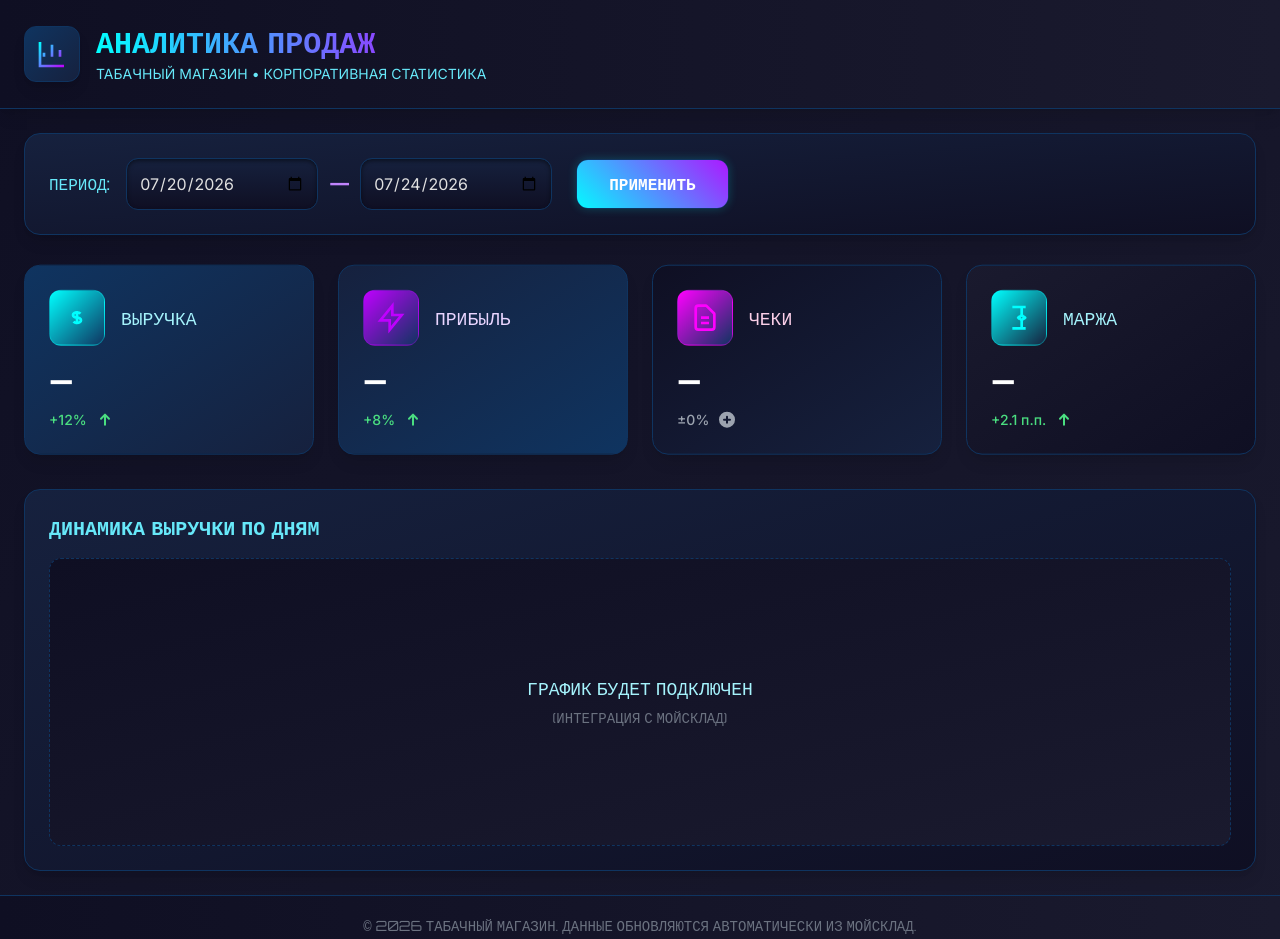
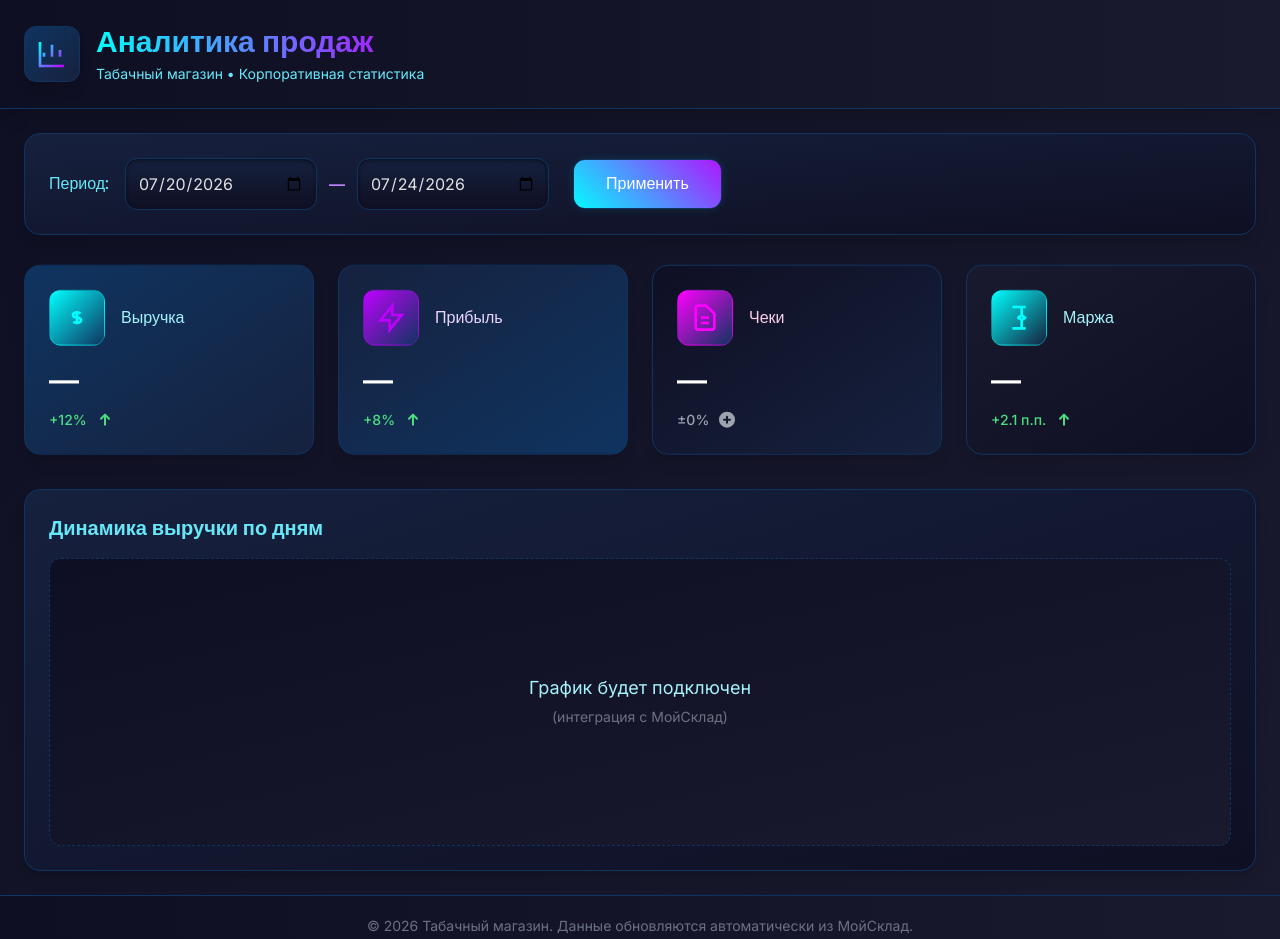
Before and after one commit to DenmarkGod/analyzer, a plain HTML site: page index.html in a window 1280 px wide. Drawn offline with nearby package versions, Linux system fonts and the light colour scheme.

Commit message:
index.html

```diff
--- a/index.html
+++ b/index.html
@@ -4,6 +4,9 @@
   <meta charset="UTF-8" />
   <meta name="viewport" content="width=device-width, initial-scale=1.0"/>
   <title>Аналитика | Табачный Магазин</title>
+
+  <!-- Подключаем Poppins и Inter -->
+  <link href="https://fonts.googleapis.com/css2?family=Inter:wght@300;400;500;600&family=Poppins:wght@500;600&display=swap" rel="stylesheet">
 
   <!-- Tailwind через CDN -->
   <script src="https://cdn.tailwindcss.com"></script>
@@ -19,10 +22,12 @@
             'neon-blue': '#00ffff',
             'neon-purple': '#bf00ff',
             'neon-pink': '#ff00ff',
+            'text-main': '#e0e0e0',
+            'text-secondary': '#a0aec0',
           },
           boxShadow: {
-            'glow-md': '0 0 15px rgba(0, 255, 255, 0.2)',
-            'glow-lg': '0 0 25px rgba(191, 0, 255, 0.3)',
+            'glow-md': '0 0 15px rgba(0, 255, 255, 0.1)',
+            'glow-lg': '0 0 25px rgba(191, 0, 255, 0.2)',
             'inset-dark': 'inset 0 2px 4px rgba(0, 0, 0, 0.5)'
           },
           animation: {
@@ -37,8 +42,8 @@
               '50%': { transform: 'translateY(-10px)' },
             },
             glowPulse: {
-              '0%, 100%': { boxShadow: '0 0 15px rgba(0, 255, 255, 0.2)' },
-              '50%': { boxShadow: '0 0 30px rgba(191, 0, 255, 0.4)' },
+              '0%, 100%': { boxShadow: '0 0 15px rgba(0, 255, 255, 0.1)' },
+              '50%': { boxShadow: '0 0 30px rgba(191, 0, 255, 0.2)' },
             },
             shine: {
               '0%': { backgroundPosition: '-100%' },
@@ -51,7 +56,6 @@
   </script>
 
   <style>
-    @import url('https://fonts.googleapis.com/css2?family=Orbitron:wght@400;500;600;700&family=Inter:wght@300;400;500&display=swap');
     body {
       font-family: 'Inter', sans-serif;
       background: linear-gradient(135deg, #0f0f23 0%, #1a1a2e 100%);
@@ -59,8 +63,8 @@
       overflow-x: hidden;
     }
 
-    .cyber-font {
-      font-family: 'Orbitron', monospace;
+    .title-font {
+      font-family: 'Poppins', sans-serif;
     }
 
     .card-glow {
@@ -69,14 +73,14 @@
     }
 
     .card-glow:hover {
-      box-shadow: 0 0 25px rgba(191, 0, 255, 0.4), inset 0 2px 4px rgba(0, 0, 0, 0.7);
+      box-shadow: 0 0 25px rgba(191, 0, 255, 0.3), inset 0 2px 4px rgba(0, 0, 0, 0.7);
       transform: translateY(-5px);
     }
 
     .btn-cyber {
       background: linear-gradient(90deg, #0f3460, #16213e, #0f3460);
       border: 1px solid #0f3460;
-      box-shadow: 0 0 10px rgba(0, 255, 255, 0.2);
+      box-shadow: 0 0 10px rgba(0, 255, 255, 0.1);
       transition: all 0.3s ease;
       position: relative;
       overflow: hidden;
@@ -97,7 +101,7 @@
     }
 
     .btn-cyber:hover {
-      box-shadow: 0 0 20px rgba(191, 0, 255, 0.6);
+      box-shadow: 0 0 20px rgba(191, 0, 255, 0.4);
       transform: scale(1.03);
     }
 
@@ -111,7 +115,7 @@
     .input-dark:focus {
       outline: none;
       border-color: #00ffff;
-      box-shadow: 0 0 10px rgba(0, 255, 255, 0.3);
+      box-shadow: 0 0 10px rgba(0, 255, 255, 0.2);
     }
 
     .icon-wrapper {
@@ -141,11 +145,11 @@
         </svg>
       </div>
       <div>
-        <h1 class="text-3xl font-bold cyber-font text-transparent bg-clip-text bg-gradient-to-r from-[#00ffff] to-[#bf00ff]">
-          АНАЛИТИКА ПРОДАЖ
+        <h1 class="text-3xl font-semibold title-font text-transparent bg-clip-text bg-gradient-to-r from-[#00ffff] to-[#bf00ff]">
+          Аналитика продаж
         </h1>
         <p class="text-cyan-300 mt-1 text-sm">
-          ТАБАЧНЫЙ МАГАЗИН • КОРПОРАТИВНАЯ СТАТИСТИКА
+          Табачный магазин • Корпоративная статистика
         </p>
       </div>
     </div>
@@ -157,15 +161,15 @@
   <section class="mb-8 bg-gradient-to-br from-[#16213e] to-[#0f0f23] p-6 rounded-2xl border border-[#0f3460] shadow-lg card-glow">
     <div class="flex flex-wrap items-center gap-6">
       <div class="flex items-center gap-4">
-        <label class="text-cyan-300 font-medium cyber-font">ПЕРИОД:</label>
+        <label class="text-cyan-300 font-medium title-font">Период:</label>
         <div class="flex items-center gap-3">
           <input type="date" id="start-date" class="input-dark p-3 rounded-xl w-48" />
-          <span class="text-purple-400 font-bold text-lg">—</span>
+          <span class="text-purple-400 font-bold">—</span>
           <input type="date" id="end-date" class="input-dark p-3 rounded-xl w-48" />
         </div>
       </div>
-      <button id="apply-btn" class="btn-cyber text-white px-8 py-3 rounded-xl font-bold cyber-font relative z-10 overflow-hidden">
-        ПРИМЕНИТЬ
+      <button id="apply-btn" class="btn-cyber text-white px-8 py-3 rounded-xl font-medium title-font relative z-10 overflow-hidden">
+        Применить
       </button>
     </div>
   </section>
@@ -179,9 +183,9 @@
             <path d="M12 8c-1.657 0-3 .895-3 2s1.343 2 3 2 3 .895 3 2-1.343 2-3 2m0-8c1.11 0 2.08.402 2.599 1M12 8V7m0 1v8m0 0v1m0-1c-1.11 0-2.08-.402-2.599-1"/>
           </svg>
         </div>
-        <div class="font-medium text-cyan-200 cyber-font text-lg">ВЫРУЧКА</div>
+        <div class="font-medium text-cyan-200 title-font">Выручка</div>
       </div>
-      <div class="text-3xl font-bold text-white cyber-font" id="revenue">—</div>
+      <div class="text-3xl font-bold text-white" id="revenue">—</div>
       <div class="mt-3 text-sm font-medium text-green-400 flex items-center gap-2">
         <span>+12%</span>
         <svg xmlns="http://www.w3.org/2000/svg" class="h-5 w-5 text-green-400" viewBox="0 0 20 20" fill="currentColor">
@@ -197,9 +201,9 @@
             <path d="M13 10V3L4 14h7v7l9-11h-7z"/>
           </svg>
         </div>
-        <div class="font-medium text-purple-200 cyber-font text-lg">ПРИБЫЛЬ</div>
+        <div class="font-medium text-purple-200 title-font">Прибыль</div>
       </div>
-      <div class="text-3xl font-bold text-white cyber-font" id="profit">—</div>
+      <div class="text-3xl font-bold text-white" id="profit">—</div>
       <div class="mt-3 text-sm font-medium text-green-400 flex items-center gap-2">
         <span>+8%</span>
         <svg xmlns="http://www.w3.org/2000/svg" class="h-5 w-5 text-green-400" viewBox="0 0 20 20" fill="currentColor">
@@ -215,9 +219,9 @@
             <path d="M9 12h6m-6 4h6m2 5H7a2 2 0 01-2-2V5a2 2 0 012-2h5.586a1 1 0 01.707.293l5.414 5.414a1 1 0 01.293.707V19a2 2 0 01-2 2z"/>
           </svg>
         </div>
-        <div class="font-medium text-pink-200 cyber-font text-lg">ЧЕКИ</div>
+        <div class="font-medium text-pink-200 title-font">Чеки</div>
       </div>
-      <div class="text-3xl font-bold text-white cyber-font" id="checks">—</div>
+      <div class="text-3xl font-bold text-white" id="checks">—</div>
       <div class="mt-3 text-sm font-medium text-gray-400 flex items-center gap-2">
         <span>±0%</span>
         <svg xmlns="http://www.w3.org/2000/svg" class="h-5 w-5 text-gray-400" viewBox="0 0 20 20" fill="currentColor">
@@ -233,9 +237,9 @@
             <path d="M7 20l10 0M7 4l10 0M14 20v-6m0 0l-3-3m3 3l3-3M14 4v6m0 0l-3 3m3-3l3 3"/>
           </svg>
         </div>
-        <div class="font-medium text-cyan-200 cyber-font text-lg">МАРЖА</div>
+        <div class="font-medium text-cyan-200 title-font">Маржа</div>
       </div>
-      <div class="text-3xl font-bold text-white cyber-font" id="margin">—</div>
+      <div class="text-3xl font-bold text-white" id="margin">—</div>
       <div class="mt-3 text-sm font-medium text-green-400 flex items-center gap-2">
         <span>+2.1 п.п.</span>
         <svg xmlns="http://www.w3.org/2000/svg" class="h-5 w-5 text-green-400" viewBox="0 0 20 20" fill="currentColor">
@@ -247,18 +251,18 @@
 
   <!-- Chart Placeholder -->
   <section class="bg-gradient-to-br from-[#16213e] to-[#0f0f23] p-6 rounded-2xl border border-[#0f3460] shadow-lg card-glow">
-    <h2 class="text-xl font-bold cyber-font text-cyan-300 mb-4">ДИНАМИКА ВЫРУЧКИ ПО ДНЯМ</h2>
+    <h2 class="text-xl font-semibold title-font text-cyan-300 mb-4">Динамика выручки по дням</h2>
     <div class="h-72 bg-gradient-to-br from-[#0f0f23] to-[#1a1a2e] rounded-xl flex items-center justify-center border border-dashed border-[#0f3460]">
-      <p class="text-center text-cyan-200 cyber-font text-lg">
-        ГРАФИК БУДЕТ ПОДКЛЮЧЕН<br />
-        <span class="text-sm text-gray-500">(ИНТЕГРАЦИЯ С МОЙСКЛАД)</span>
+      <p class="text-center text-cyan-200 text-lg">
+        График будет подключен<br />
+        <span class="text-sm text-gray-500">(интеграция с МойСклад)</span>
       </p>
     </div>
   </section>
 </main>
 
 <footer class="py-5 text-center text-gray-500 text-sm border-t border-[#0f3460] bg-gradient-to-r from-[#0f0f23] to-[#1a1a2e]">
-  <p class="cyber-font">© 2026 ТАБАЧНЫЙ МАГАЗИН. ДАННЫЕ ОБНОВЛЯЮТСЯ АВТОМАТИЧЕСКИ ИЗ МОЙСКЛАД.</p>
+  <p>© 2026 Табачный магазин. Данные обновляются автоматически из МойСклад.</p>
 </footer>
 
 <script>
@@ -284,11 +288,11 @@
     document.getElementById('checks').textContent = '127';
     document.getElementById('margin').textContent = '32.0%';
 
-    this.textContent = 'ГОТОВО';
+    this.textContent = 'Готово';
     this.classList.add('bg-gradient-to-r', 'from-green-600', 'to-emerald-600');
     this.classList.remove('btn-cyber');
     setTimeout(() => {
-      this.textContent = 'ПРИМЕНИТЬ';
+      this.textContent = 'Применить';
       this.classList.remove('from-green-600', 'to-emerald-600');
       this.classList.add('btn-cyber');
     }, 2000);
```
